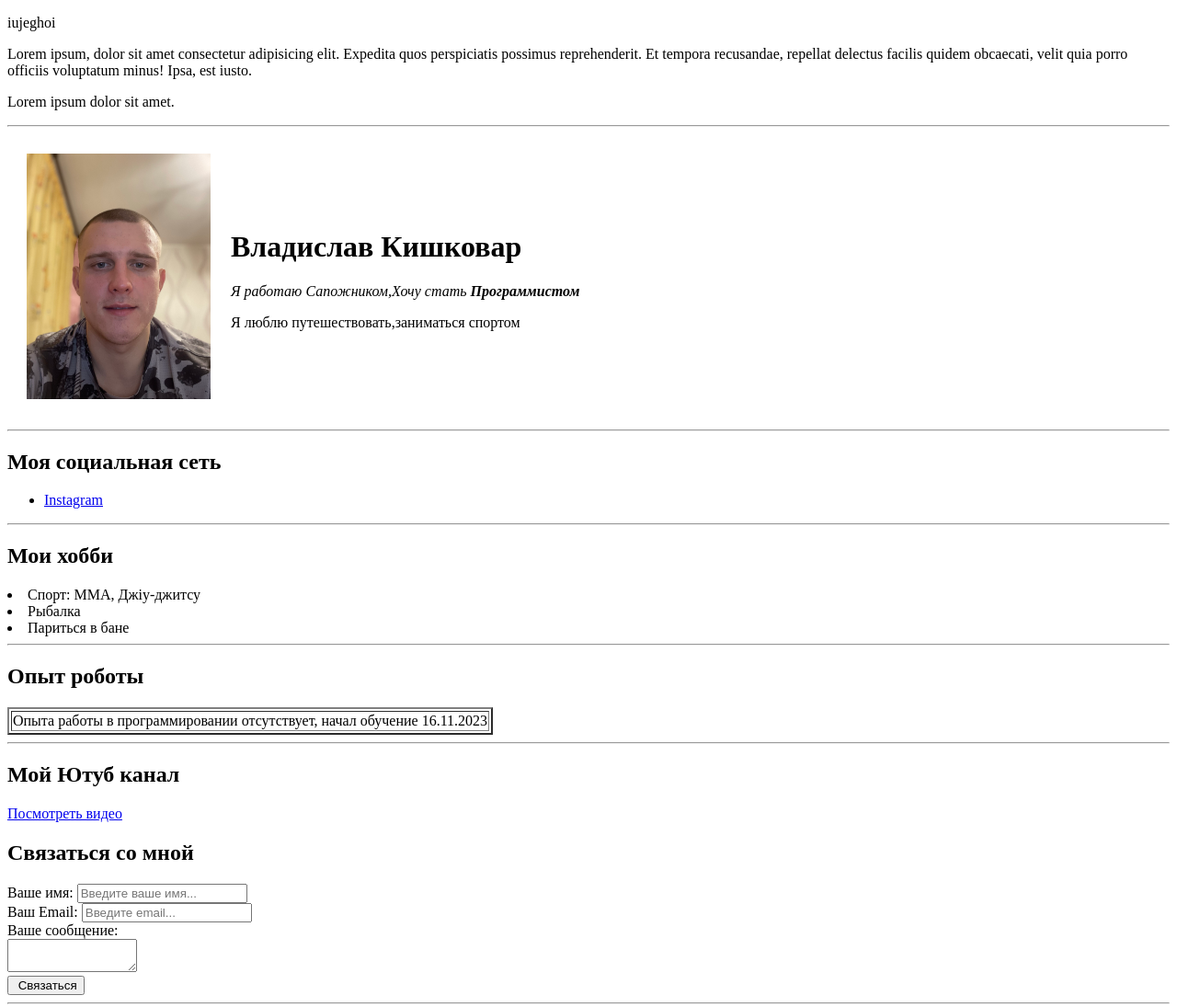
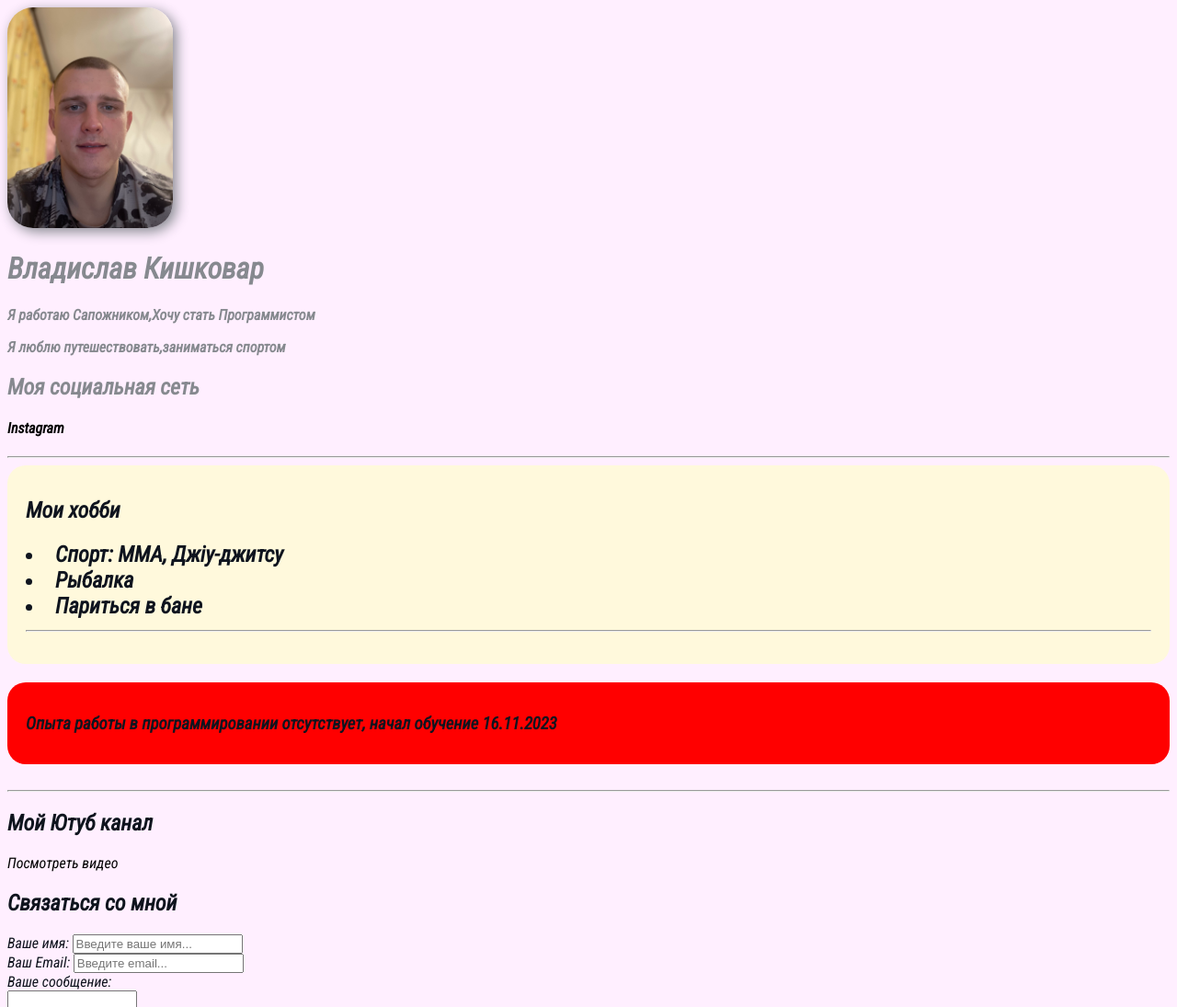
Before and after one commit to VladKishkovar/cv, a plain HTML site: page index.html in a window 1280 px wide. Shown: the top 1095 px of the page at 92% size. Drawn offline with Linux system fonts and the light colour scheme.

Commit message:
последная версия

```diff
--- a/index.html
+++ b/index.html
@@ -3,45 +3,41 @@
 <head>
     <meta charset="UTF-8">
 
-    <title>Vlad </title>
+    <title>Vlad CV </title>
+     <link rel="stylesheet" href="styles.css">
 </head>
 <body>
-    <p>iujeghoi</p>
-<p>Lorem ipsum, dolor sit amet consectetur adipisicing elit. Expedita quos perspiciatis possimus reprehenderit. Et tempora recusandae, repellat delectus facilis quidem obcaecati, velit quia porro officiis voluptatum minus! Ipsa, est iusto.</p>
-<p>Lorem ipsum dolor sit amet.</p>
+    <div class="container">
             <table cellspacing="20">
-        <tr>
-            <td><img src="avatar.jpeg" width="200"/></td>
-        <td>
+                    <div class="info"><img src="avatar.jpeg" class="avatar"/>
                     <h1>Владислав Кишковар</h1>
-                <p><em>Я работаю Сапожником,Хочу стать <strong>Программистом</strong></em></p>
+                        <p>Я работаю Сапожником,Хочу стать <strong>Программистом</strong></p>
                         <p>Я люблю путешествовать,заниматься спортом </p>
-        </td>
-
-
-            <hr></tr>
-    </table>
-
-
-<hr>
-
                         <h2>Моя социальная сеть </h2>
-<ul> <li><a href="https://www.instagram.com/vladbasota"target="_blank">Instagram</a></li>
-</ul><hr>
-<h2>Мои хобби</h2>
-
-<li>Спорт: MMA, Джіу-джитсу</li>
-<li>Рыбалка</li>
-<li>Париться в бане</li></ol>
+                        <h4><a href="https://www.instagram.com/vladbasota"target="_blank">Instagram</a>
+                        </h4>
+                    </div>
                     <hr>
 
 
-<h2>Опыт роботы </h2>
-<table border="2">
-    <tr><td>Опыта работы в программировании отсутствует, начал обучение 16.11.2023</td></table><hr>
+                <div class="card bg-yellow">
+            <h2>Мои хобби<h2>
+            <li>Спорт: MMA, Джіу-джитсу</li>
+            <li>Рыбалка</li>
+            <li>Париться в бане</li>
+            <hr>
+            </div>
+
+
+
+            <div class="card bq-gren">
+            <h3>Опыта работы в программировании отсутствует, начал обучение 16.11.2023 </h3>
+           <table class="table">
+         </table>
+         <hr>
                     <h2>Мой Ютуб канал</h2>
             <a href="youtube.html">Посмотреть видео</a>
-
+        </div>
 
 
         <h2> Связаться со мной</h2>
@@ -69,9 +65,13 @@ placeholder="Введите email... ">
         <input type="submit" value=" Связаться">
 
         </form>
-<hr>
+    </div>
+
+    </div>
+    <div style="margin-bottom:500px">
+    </div>
 
 
-
+    </div>
     </body>
     </html>
```
Lines whose indentation alone changed are shown as unchanged.
